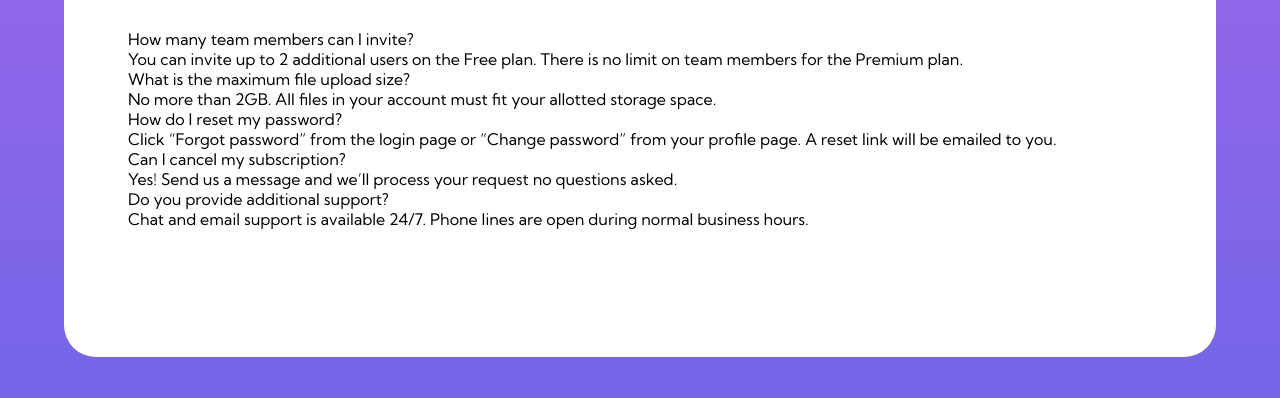
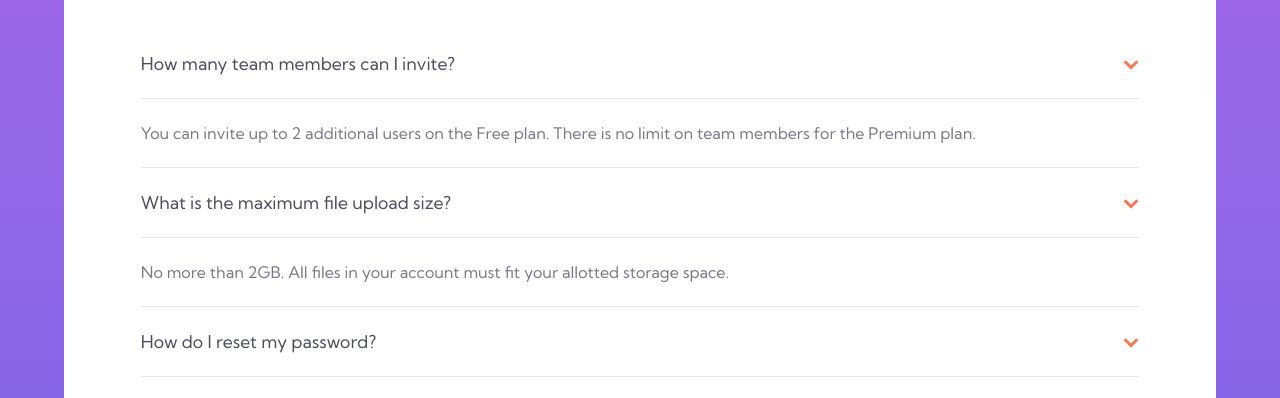
Before and after one commit to mickcaff/Front-End-Mentor-Challenge-08-FAQ-Accordian-Card, a plain HTML site: page index.html in a window 1280 px wide. Shown: the part 382-780 px from the top of the page. Drawn offline with Linux system fonts and the light colour scheme.

Commit message:
initial styling done

```diff
--- a/css/styles.css
+++ b/css/styles.css
@@ -1,8 +1,10 @@
 :root {
     --background1: hsl(273, 75%, 66%);
     --background2: hsl(240, 73%, 65%);
-    --neutral1: hsl(237, 12%, 33%);
-    --neutral2: hsl(240, 6%, 50%);
+    --text-primary1: hsl(238, 29%, 16%);
+    --text-primary2: hsl(14, 88%, 65%);
+    --text-neutral1: hsl(237, 12%, 33%);
+    --text-neutral2: hsl(240, 6%, 50%);
     --divider: hsl(240, 5%, 91%);
 }
 
@@ -15,7 +17,7 @@
 body {
     background: linear-gradient(var(--background1), var(--background2));
     background-repeat: no-repeat;
-    height: 100vh;
+    height: 100%;
 }
 
 .main-card {
@@ -25,7 +27,7 @@ body {
     background-position: top;
     border-radius: 2rem;
     margin: 180px auto;
-    padding: 150px 5% 10%;
+    padding: 150px 6% 10%;
     position: relative;
     width: 90%;
 }
@@ -41,3 +43,34 @@ body {
     margin-bottom: 2rem;
     text-align: center;
 }
+.accordian, .drop-down-text {
+    padding: 1.5rem 0;
+    border-bottom: 1px solid var(--divider);
+}
+.accordian {
+    color: var(--text-neutral1);
+    font-size: 1.1rem;
+    position: relative;
+}
+.accordian:hover {
+    color: var(--text-primary2);
+    cursor: pointer;
+}
+.drop-down-text {
+    color: var(--text-neutral2);
+}
+.arrow-icon {
+    height: auto;
+    width: 16px;
+    position: absolute;
+    right: 0;
+    top: calc(90% / 2);
+}
+
+.attribution {
+    color: var(--text-neutral1);
+    background-color: var(--background1);
+    width: 100vw;
+    padding: 1%;
+    text-align: center;
+}
--- a/index.html
+++ b/index.html
@@ -22,34 +22,32 @@
   <section class="main-card">
     <img class="hero-image" src="./images/illustration-woman-online-mobile.svg" alt="">
     <h1 class="title">FAQ</h1>
-    <div>How many team members can I invite?</div>
-    <div>
+    <div class="accordian">How many team members can I invite? <img class="arrow-icon" src="./images/icon-arrow-down.svg" alt="down arrow icon"></div>
+    <div class="drop-down-text">
       <p>
-        You can invite up to 2 additional users on the Free plan. There is no limit on
-        team members for the Premium plan.
+        You can invite up to 2 additional users on the Free plan. There is no limit on team members for the Premium plan.
       </p>
     </div>
-    <div>What is the maximum file upload size?</div>
-    <div>
+    <div class="accordian">What is the maximum file upload size? <img class="arrow-icon" src="./images/icon-arrow-down.svg" alt="down arrow icon"></div>
+    <div class="drop-down-text">
       <p>
         No more than 2GB. All files in your account must fit your allotted storage space.
       </p>
     </div>
-    <div>How do I reset my password?</div>
-    <div>
+    <div class="accordian">How do I reset my password? <img class="arrow-icon" src="./images/icon-arrow-down.svg" alt="down arrow icon"></div>
+    <div class="drop-down-text">
       <p>
-        Click “Forgot password” from the login page or “Change password” from your profile page.
-        A reset link will be emailed to you.
+        Click “Forgot password” from the login page or “Change password” from your profile page. A reset link will be emailed to you.
       </p>
     </div>
-    <div>Can I cancel my subscription?</div>
-    <div>
+    <div class="accordian">Can I cancel my subscription? <img class="arrow-icon" src="./images/icon-arrow-down.svg" alt="down arrow icon"></div>
+    <div class="drop-down-text">
       <p>
         Yes! Send us a message and we’ll process your request no questions asked.
       </p>
     </div>
-    <div>Do you provide additional support?</div>
-    <div>
+    <div class="accordian">Do you provide additional support? <img class="arrow-icon" src="./images/icon-arrow-down.svg" alt="down arrow icon"></div>
+    <div class="drop-down-text">
       <p>
         Chat and email support is available 24/7. Phone lines are open during normal business hours.
       </p>
```
